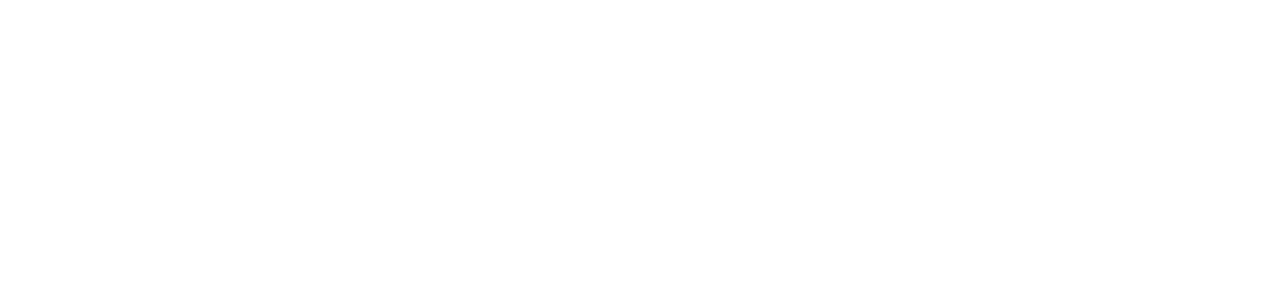
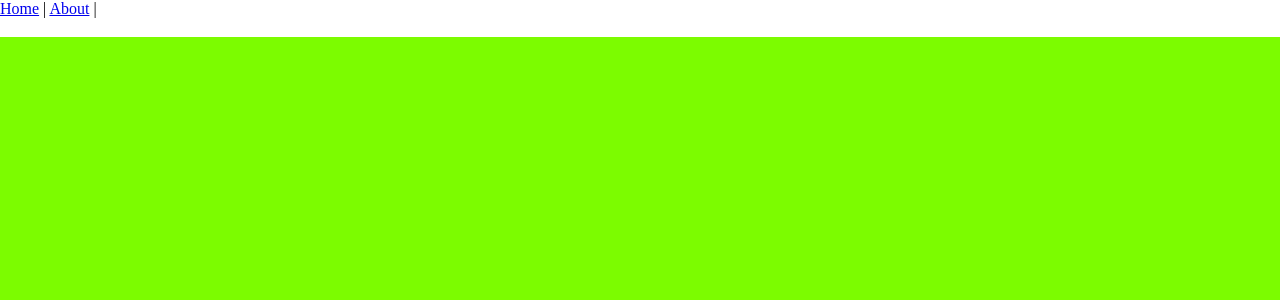
Before and after one commit to yusef-codes10/posts-app, a Vue app: page /1 in a window 1280 px wide. Before the commit this address had no page. Shown: the top 300 px of the page. Built offline with nearby package versions, Linux system fonts and the light colour scheme.

Commit message:
we have to pass the route parametergit add .!

```diff
--- a/src/App.vue
+++ b/src/App.vue
@@ -2,8 +2,12 @@
 
 <template>
   <nav>
-    <RouterLink to="/">Home</RouterLink> | <RouterLink :to="{ name: 'About' }">About</RouterLink> |
-    <RouterLink :to="{ name: 'PostDetails' }">Post Details</RouterLink>
+    <RouterLink to="/">Home</RouterLink>
+    |
+    <RouterLink :to="{ name: 'About' }">About</RouterLink>
+    |
+
+    <!-- <RouterLink :to="{ name: 'PostDetails' }">Post Details</RouterLink> -->
   </nav>
   <RouterView />
 </template>
--- a/src/router/index.js
+++ b/src/router/index.js
@@ -15,7 +15,7 @@
     component: AboutView,
   },
   {
-    path: '/post/:id',
+    path: '/:id',
     name: 'PostDetails',
     component: PostDetailsView,
   },
```
